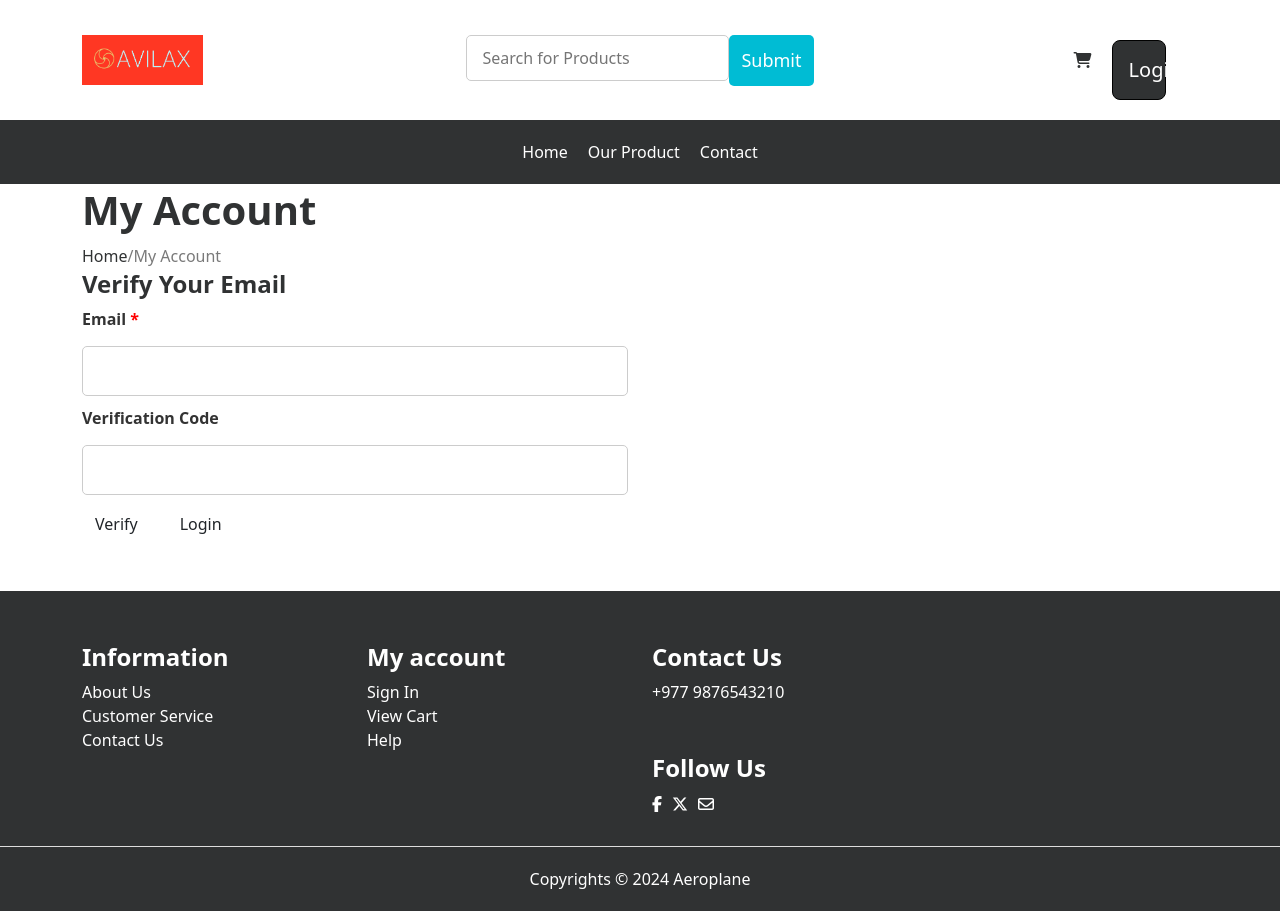
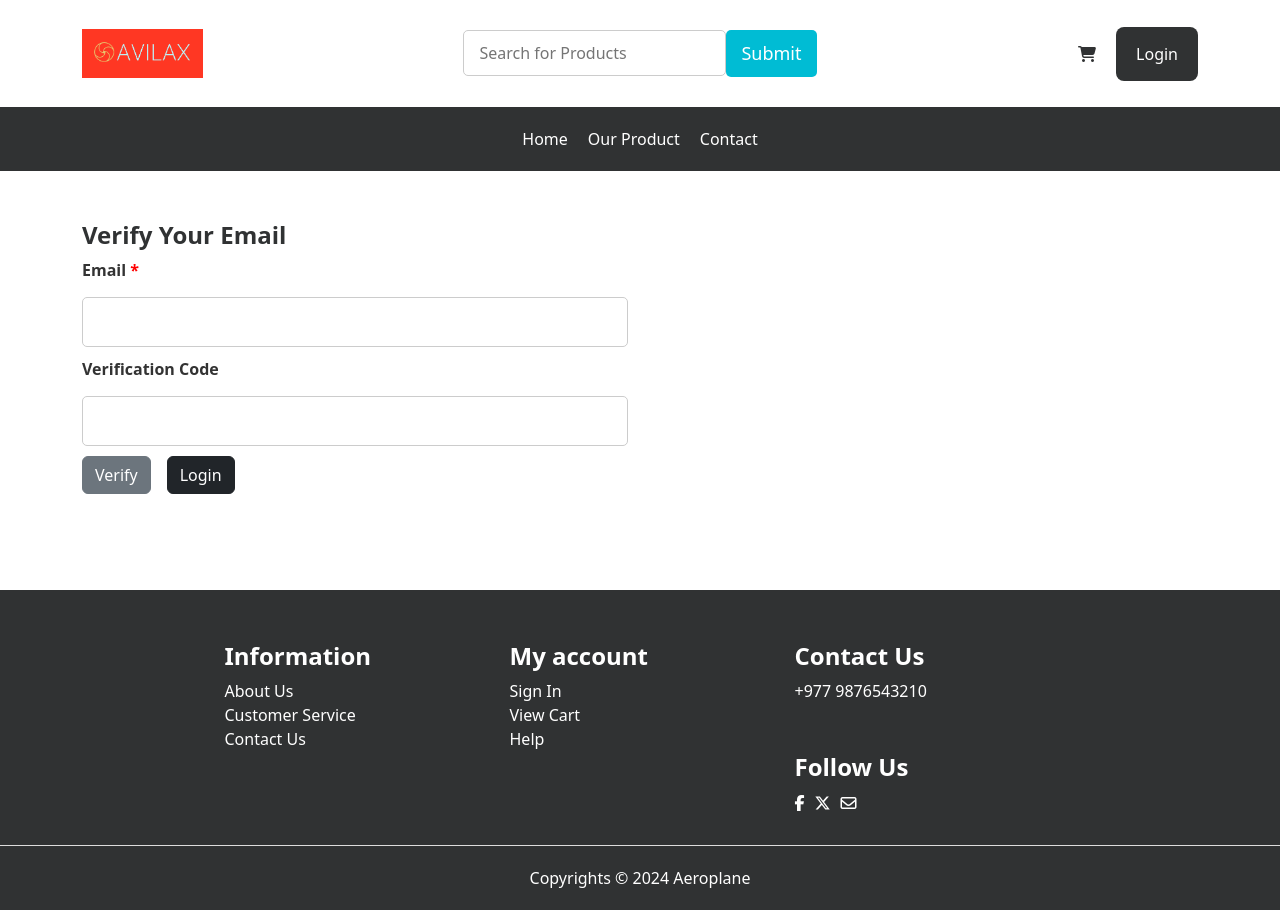
Before and after one commit to niteshtachamo/aeroplane, a PHP site: page /aeroplane/user/verify_email.php in a window 1280 px wide. Run offline with PHP 8.4, Linux system fonts and the light colour scheme; some libraries are stand-ins or nearby versions.

Commit message:
Last commit

```diff
--- a/admin/edit_products.php
+++ b/admin/edit_products.php
@@ -136,7 +136,7 @@
             </div>
             <div class="form-group">
                 <label for="product_image_1">Product Image</label>
-                <div class="d-flex">
+                <div class="">
                     <input type="file" name="product_image_1" id="product_image_1" class="form-control">
                     <img class="product-image" src="http://localhost/aeroplane/<?php echo htmlspecialchars($product_image_1, ENT_QUOTES, 'UTF-8'); ?>" alt="">
                 </div>
--- a/admin/header1.php
+++ b/admin/header1.php
@@ -25,7 +25,7 @@
 <body>
     <header class="admin-header">
         <div class="logo">
-            <a href="admin_dashboard.php">Admin Panel</a>
+            <a href="index.php">Admin Panel</a>
         </div>
         <nav class="nav-links">
             <ul>
--- a/admin/style1.css
+++ b/admin/style1.css
@@ -324,3 +324,8 @@
 .main-title.center{
     text-align: center;
 }
+.product-image{
+    height: 300px;
+    width: 100%;
+    object-fit: cover;
+}
--- a/footer.php
+++ b/footer.php
@@ -2,14 +2,14 @@
 <footer class="site-footer">
     <div class="top-footer">
         <div class="container">
-            <div class="row">
+            <div class="row justify-content-center">
                 <div class="col-md-3">
                     <div class="footer-item">
                         <h4>Information</h4>
                         <ul>
                             <li><a href="#">About Us</a></li>
                             <li><a href="#">Customer Service</a></li>
-                            <li><a href="#"><span>Contact Us</span></a></li>
+                            <li><a href="http://localhost/aeroplane/contact.php"><span>Contact Us</span></a></li>
                         </ul>
                     </div>
                 </div>
@@ -18,9 +18,9 @@
                     <div class="footer-item">
                         <h4>My account</h4>
                         <ul>
-                            <li><a href="contact.php">Sign In</a></li>
-                            <li><a href="index.php">View Cart</a></li>
-                            <li><a href="faq.php">Help</a></li>
+                            <li><a href="http://localhost/aeroplane/user/login.php">Sign In</a></li>
+                            <li><a href="http://localhost/aeroplane/cart.php">View Cart</a></li>
+                            <li><a href="#">Help</a></li>
                         </ul>
                     </div>
                 </div>
--- a/style.css
+++ b/style.css
@@ -152,6 +152,23 @@
 }
 
 /* main-title */
+
+.cart {
+    position: relative;
+}
+
+.cart-count {
+    position: absolute;
+    top: -5px;
+    right: -10px;
+    background-color: red;
+    color: white;
+    font-size: 12px;
+    font-weight: bold;
+    border-radius: 50%;
+    padding: 2px 6px;
+}
+
 
 /* btn-box */
 
@@ -380,14 +397,6 @@
     background-color: #f9f9f9;
 }
 
-.contact-section .container {
-    max-width: 1200px;
-    margin: 0 auto;
-    display: flex;
-    flex-wrap: wrap;
-    justify-content: space-between;
-}
-
 .content-wrap {
     display: flex;
     justify-content: space-between;
@@ -510,7 +519,7 @@
 /* Submit button styling */
 form input[type="submit"] {
     width: 100%;
-    padding: 12px;
+    /* padding: 12px; */
     background-color: #00bcd4; /* Aqua color */
     color: #ffffff;
     border: none;
--- a/user/login.php
+++ b/user/login.php
@@ -55,8 +55,9 @@
                     <label for="password">Password</label>
                     <input type="password" name="password" id="password" required class="form-control">
                 </div>
-                <div class="form-group">
-                    <input type="submit" name="login" value="Login" class="btn btn-primary">
+                <div class="form-group d-flex align-items-center gap-3">
+                    <input type="submit" name="login" value="Login" class="w-25 btn btn-primary">
+                    <button class="btn btn-warning text-capitalize"><a href="verify_email.php">verify email</a></button>
                 </div>
                 <?php if (isset($msg)) echo $msg; ?>
             </form>
--- a/user/verify_email.php
+++ b/user/verify_email.php
@@ -32,43 +32,10 @@
     <meta name="viewport" content="width=device-width, initial-scale=1.0">
     <title>Email Verification</title>
     <link rel="stylesheet" href="loginstyle.css">
-    <style>
-        .btn-box {
-            background-color: black;
-            font-size: 20px;
-            color: white;
-            margin-top: 20px;
-            padding: 14px 16px;
-            border-radius: 8px;
-            border: .5px solid black;
-            width: calc(100% - 32px);
-            display: block;
-            text-align: center;
-            text-decoration: none;
-        }
-
-        .btn-box:hover {
-            color: #eeeeee;
-            transform: scale(.98);
-        }
-    </style>
 </head>
 
 <body>
-    <section class="single-banner bg-light-white margin-top-header">
-        <div class="container">
-            <div class="content">
-                <h1 class="heading">My Account</h1>
-                <div class="breadcrumb m-0">
-                    <a href="../index.php">Home</a>
-                    <span>/</span>
-                    <span>My Account</span>
-                </div>
-            </div>
-        </div>
-    </section>
-
-    <section class="login-user padding-top-section">
+    <section class="login-user py-5 padding-top-section">
         <div class="container">
             <h4 class="heading">Verify Your Email</h4>
             <form action="verify_email.php" method="post">
@@ -84,9 +51,9 @@
                                 autocomplete="off" required />
                         </div>
                         <div class="form-row d-flex gap-2 align-items-center">
-                            <button type="submit" class="btn white-btn checkout-btn" name="verify">Verify</button>
+                            <button type="submit" class="btn btn-secondary checkout-btn" name="verify">Verify</button>
                             <br>
-                            <a href="login.php" class="btn read-more checkout-btn">Login</a>
+                            <a href="login.php" class="btn btn-dark text-white">Login</a>
                         </div>
                     </div>
                 </div>
```
Also changed, not shown: admin/insert_product.php (+4 -4 lines), contact.php (+6 -3 lines), shop-single.php (+15 -2 lines).
